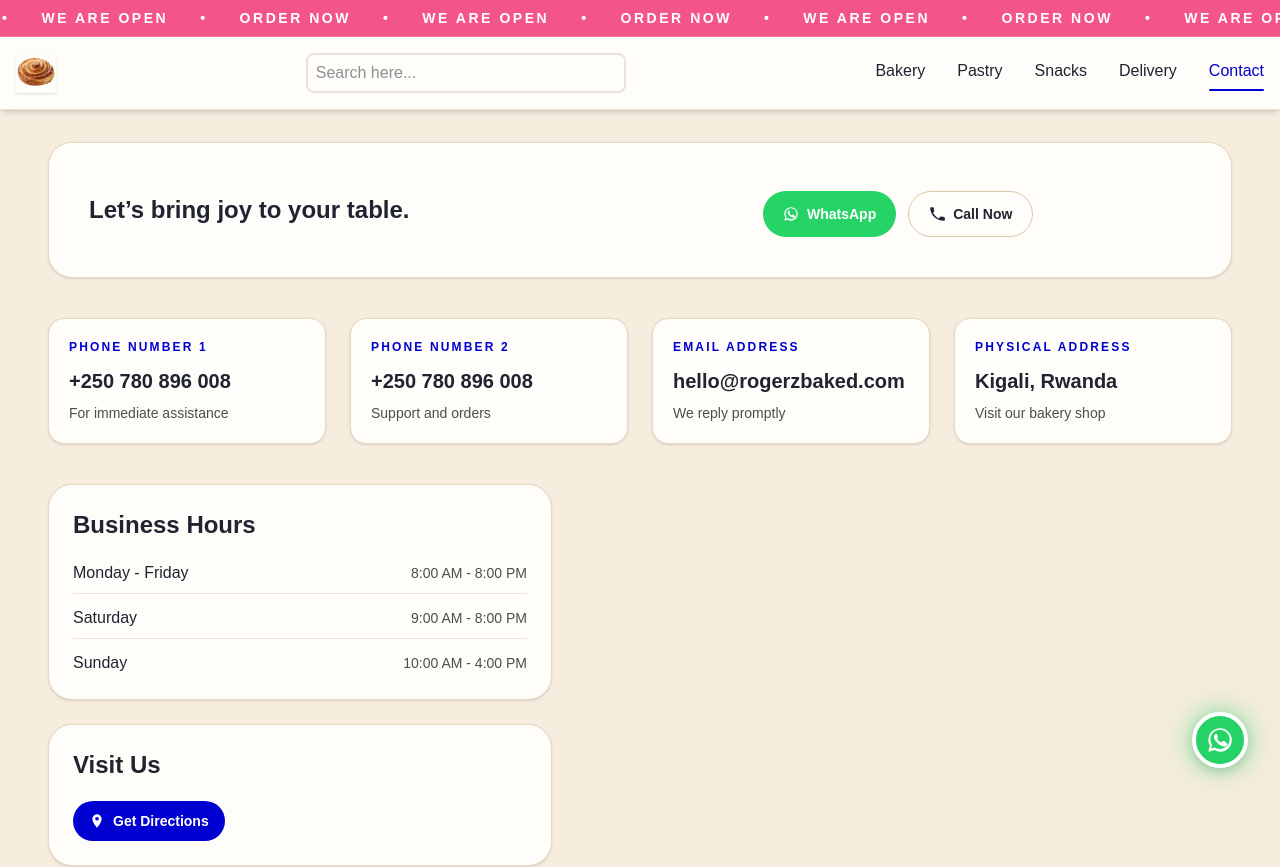
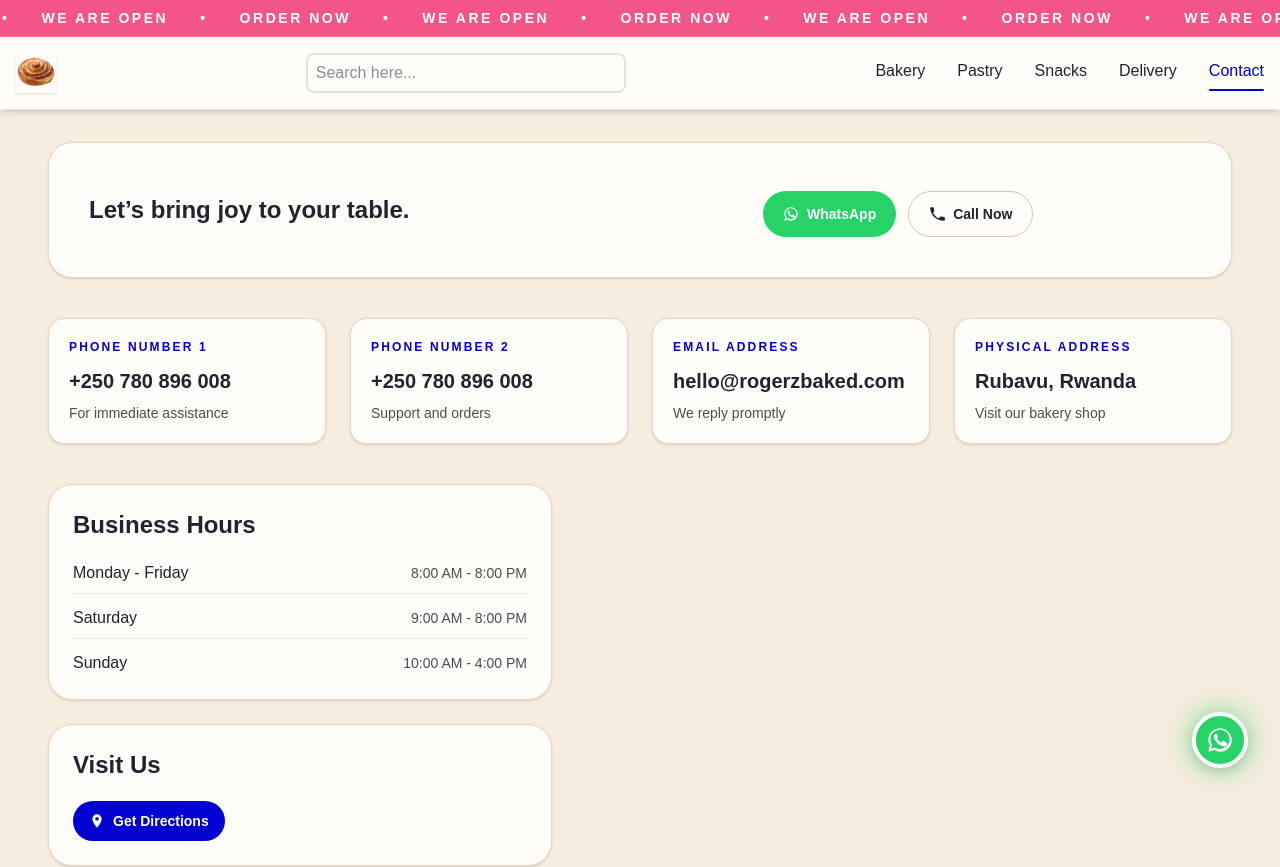
Before and after one commit to bucura-art/primesite, a Next.js app: page /contact in a window 1280 px wide. Shown: the top 867 px of the page. Built offline with nearby package versions, Linux system fonts and the light colour scheme.

Commit message:
let's go

```diff
--- a/app/contact/page.tsx
+++ b/app/contact/page.tsx
@@ -18,7 +18,7 @@ const businessInfo = [
   },
   {
     label: 'Physical Address',
-    value: 'Kigali, Rwanda',
+    value: 'Rubavu, Rwanda',
     detail: 'Visit our bakery shop',
   },
 ];
--- a/products-data/snacks-products.ts
+++ b/products-data/snacks-products.ts
@@ -16,10 +16,10 @@ export const snacksProducts: SnackProduct[] = [
   },
   {
     id: 2,
-    name: 'Croquette',
-    description: 'Golden, crunchy croquette made with rich filling and a comforting, savory taste.',
+    name: 'Gozette',
+    description: 'Golden, crunchy gozette made with rich filling and a comforting, savory taste.',
     price: 2800,
-    imagePath: '/products-images/snacks/croquette.jpg',
+    imagePath: '/products-images/snacks/gozette.jpg',
   },
   {
     id: 3,
```
